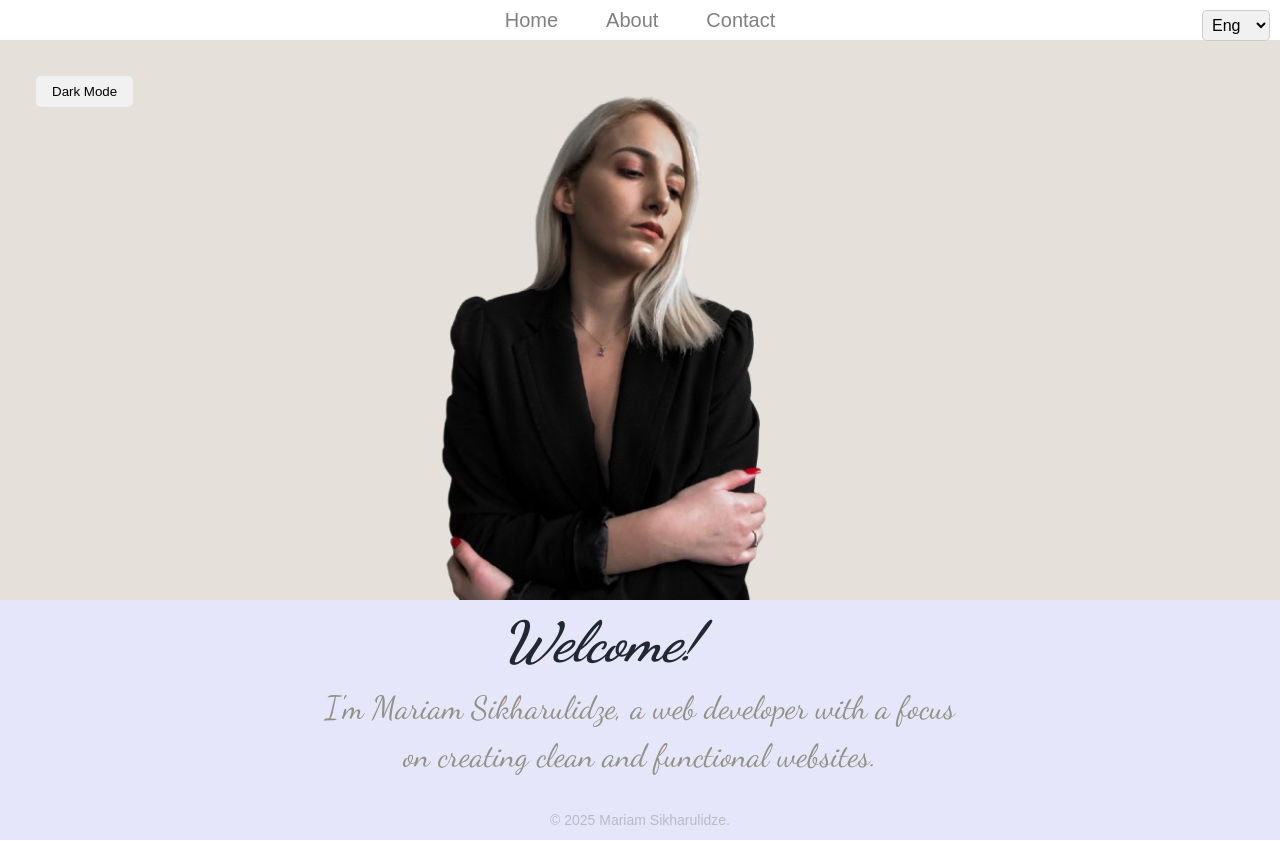
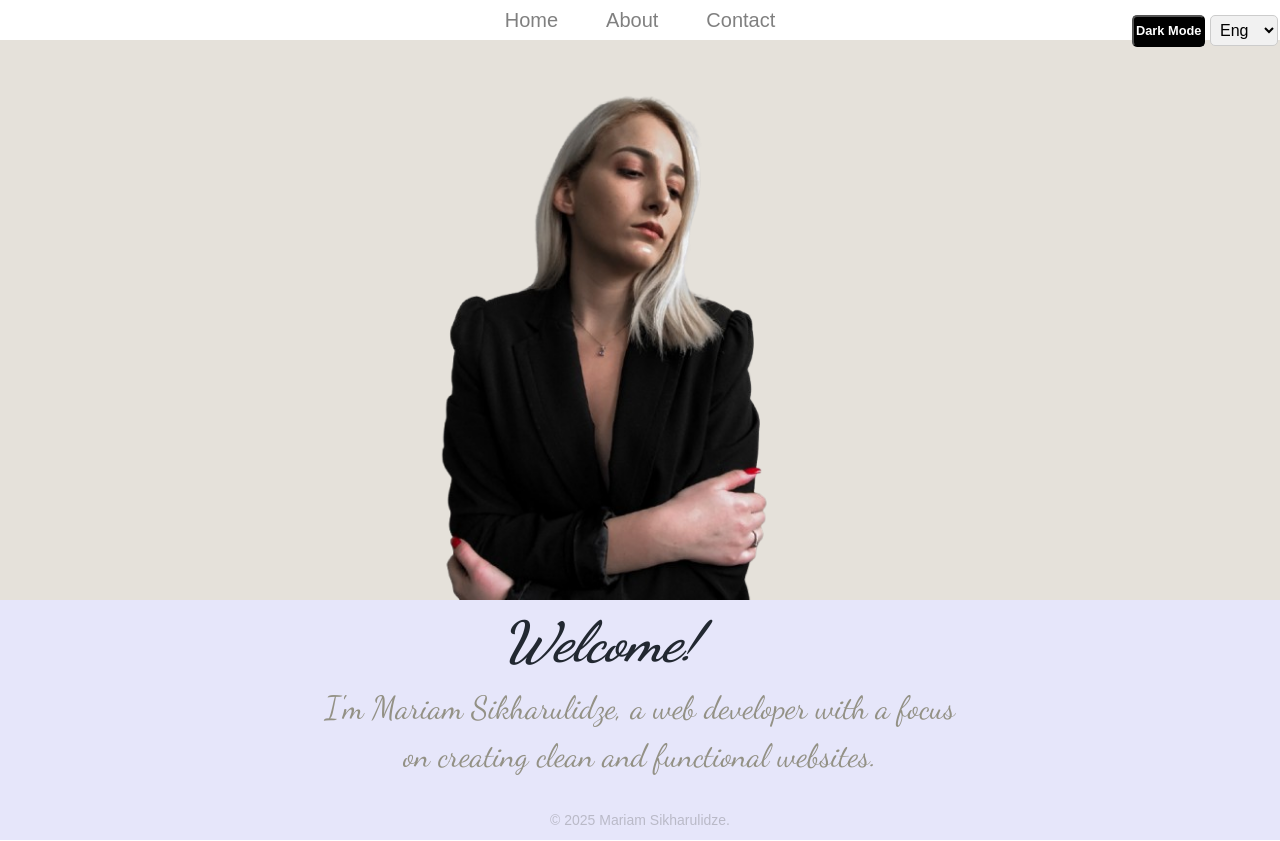
Before and after one commit to Sikharulidze/My-web-page, a React (Vite) app: page / in a window 1280 px wide. Built offline with nearby package versions, Linux system fonts and the light colour scheme.

Commit message:
Updated button styles for dark mode and font weight

```diff
--- a/src/App.css
+++ b/src/App.css
@@ -25,18 +25,7 @@ body.dark {
 }
 
 /* Button Styles */
-button {
-  padding: 0.5rem 1rem;
-  margin: 1rem;
-  border: none;
-  cursor: pointer;
-  border-radius: 5px;
-  background-color: #f1f1f1;
-  position: fixed;
-  top: 20px;
-  left: 20px;
-  z-index: 9999;
-}
+
 
 button:hover {
   background-color: #ddd;
--- a/src/Layout.jsx
+++ b/src/Layout.jsx
@@ -18,12 +18,18 @@ function Layout({ children }) {
   return (
     <div>
       <div className="home-top">
-        <Link to="/" className="home-links">{t("nav.home")}</Link>
+        <Link to="/" className="home-links">
+          {t("nav.home")}
+        </Link>
         {location.pathname !== "/about" && (
-          <Link to="/about" className="home-links">{t("nav.about")}</Link>
+          <Link to="/about" className="home-links">
+            {t("nav.about")}
+          </Link>
         )}
         {location.pathname !== "/contact" && (
-          <Link to="/contact" className="home-links">{t("nav.contact")}</Link>
+          <Link to="/contact" className="home-links">
+            {t("nav.contact")}
+          </Link>
         )}
 
         {/* Language Dropdown */}
@@ -32,7 +38,11 @@ function Layout({ children }) {
           id="language"
           onChange={languageChangeHandler}
           value={i18n.language}
-          style={{ position: "absolute", top: "10px", right: "10px" }}
+          style={{
+            position: "absolute",
+            top: "15px",
+            right: "2px",
+          }}
         >
           <option value="eng">Eng</option>
           <option value="geo">GEO</option>
@@ -44,13 +54,15 @@ function Layout({ children }) {
           onClick={switchMode}
           style={{
             position: "absolute",
-            top: "60px",
-            left: "20px",
-            padding: "0.5rem 1rem",
-            backgroundColor: dark ? "#444" : "#f1f1f1",
-            color: dark ? "#fff" : "#000",
+            top: "15px",
+            right: "75px",
+            padding: "0.4rem 0.10rem",
+            backgroundColor: dark ? "#fff" : "#000",
+            color: dark ? "#000" : "#fff",
             borderRadius: "5px",
             cursor: "pointer",
+            fontWeight: "600",
+            fontSize: "0.8rem",
           }}
         >
           {dark ? "Light Mode" : "Dark Mode"}
```
